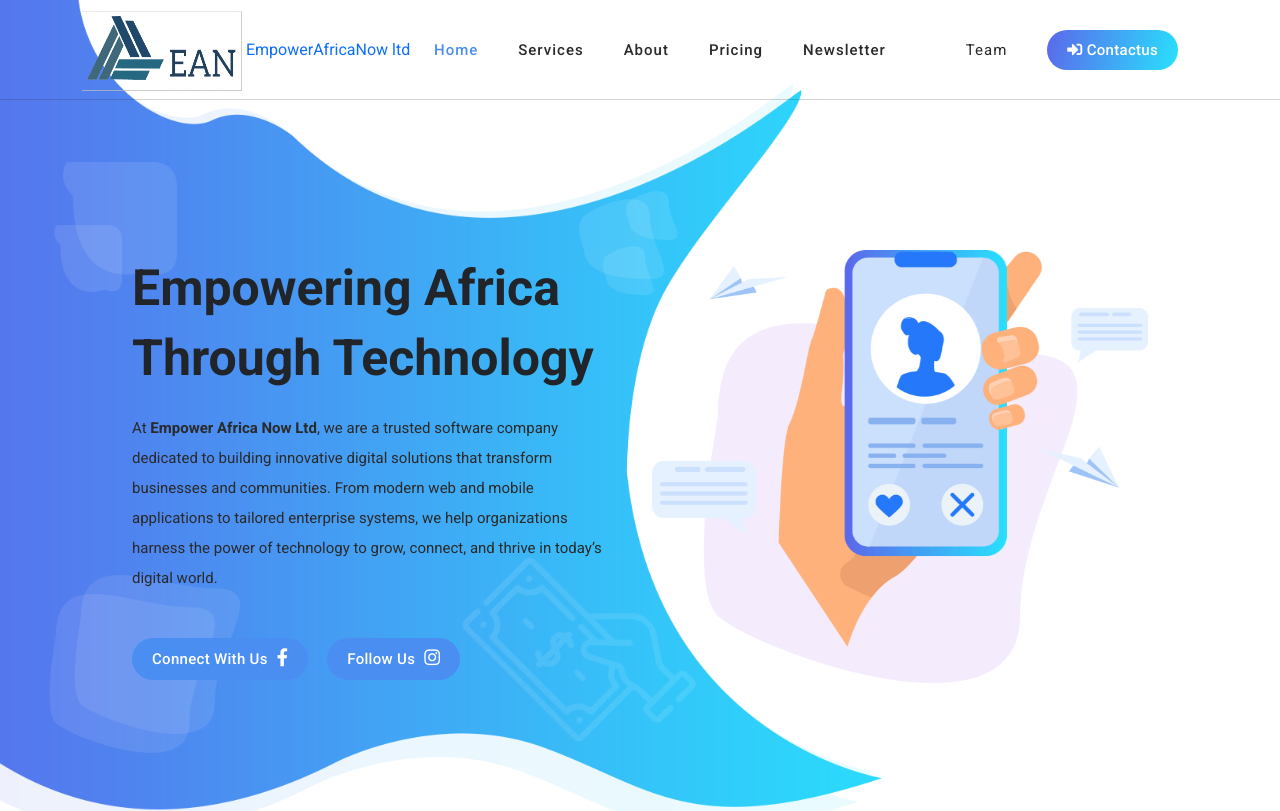
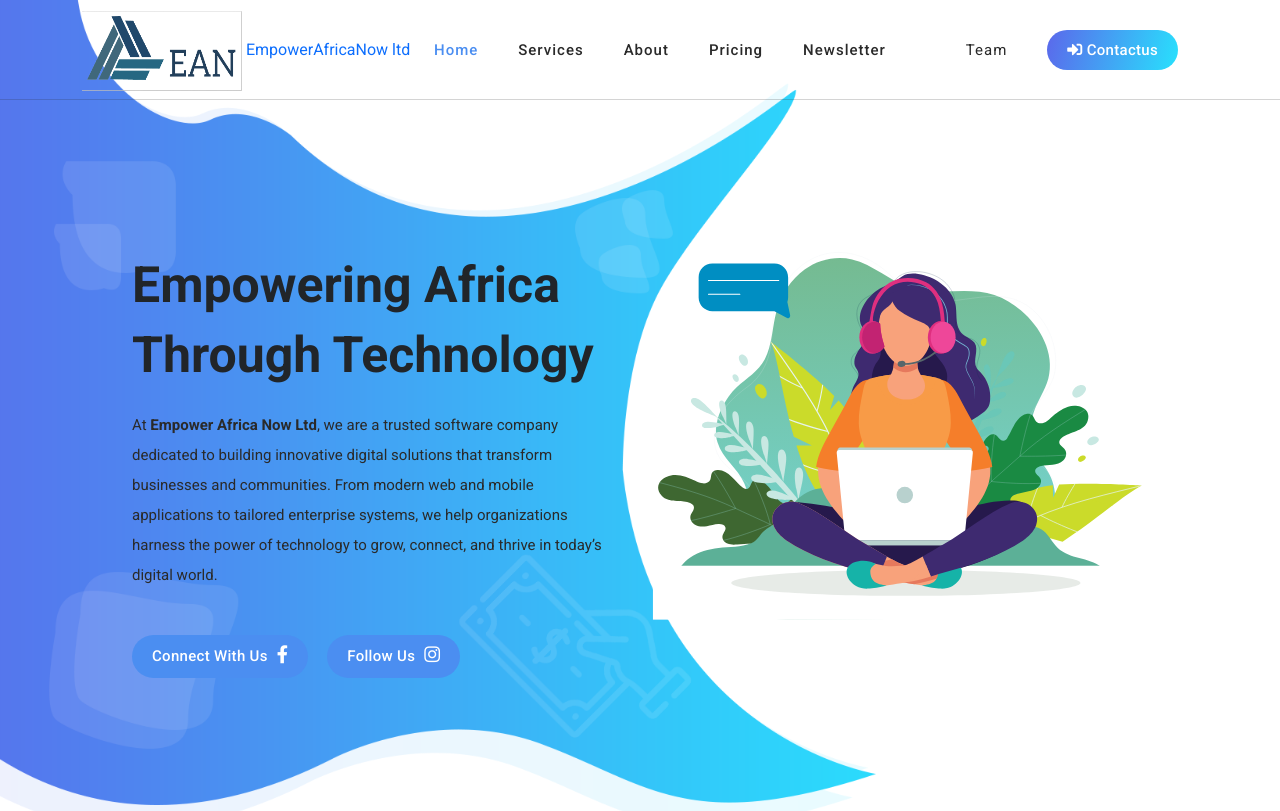
Before and after one commit to Pasisltd/empowerafrica_portifolio, a plain HTML site: page index.html in a window 1280 px wide. Shown: the top 811 px of the page. Drawn offline with Linux system fonts and the light colour scheme.

Commit message:
changed hello photo

```diff
--- a/index.html
+++ b/index.html
@@ -152,7 +152,7 @@
                   data-wow-duration="1s"
                   data-wow-delay="0.5s"
                 >
-                  <img src="assets/images/slider-dec.png" alt="" />
+                  <img src="assets/images/tvo7.svg" alt="" />
                 </div>
               </div>
             </div>
```
Also changed, not shown: assets/images/code.jpeg (added), assets/images/code.png (added), assets/images/tvo7.svg (added).
